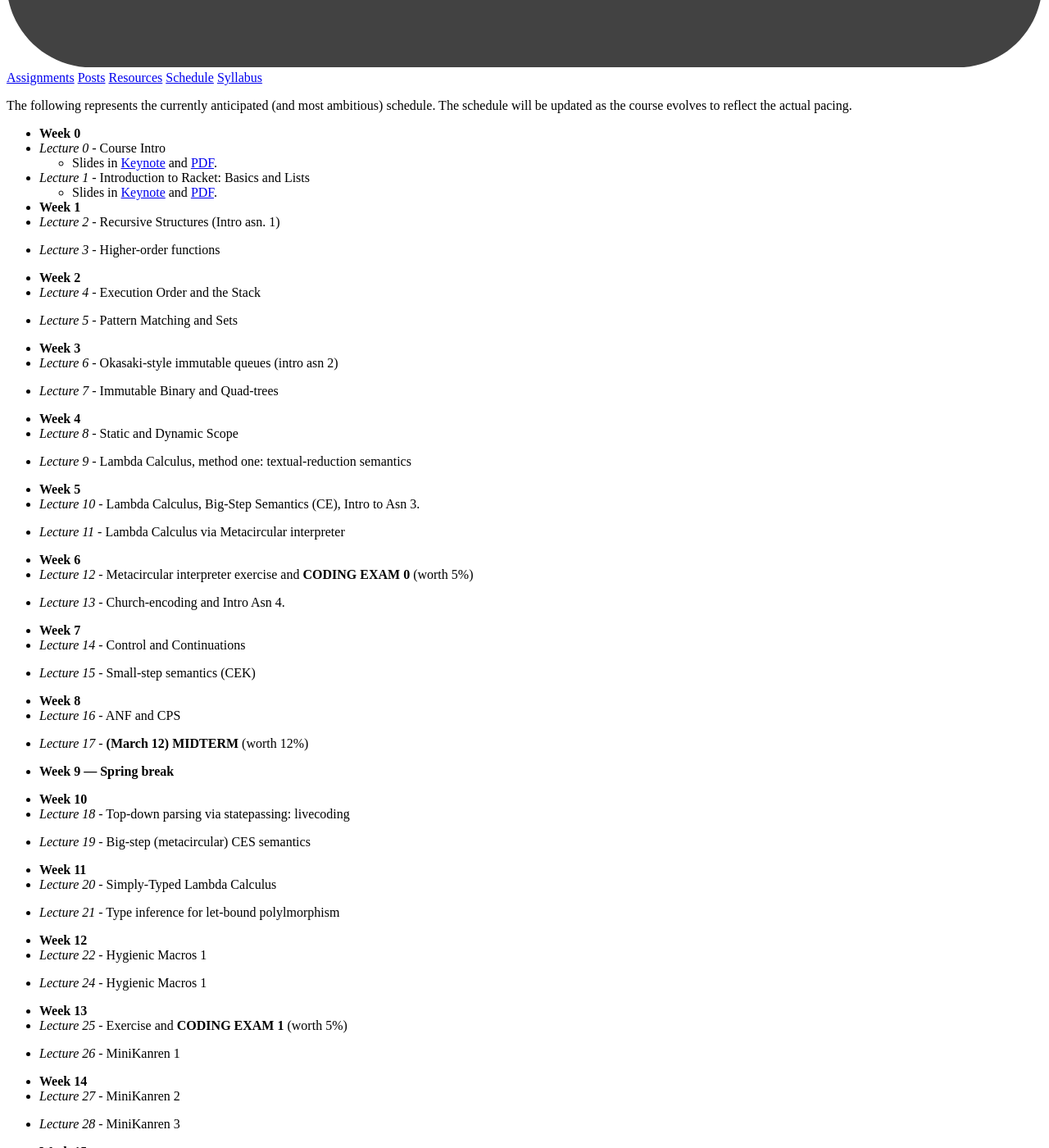
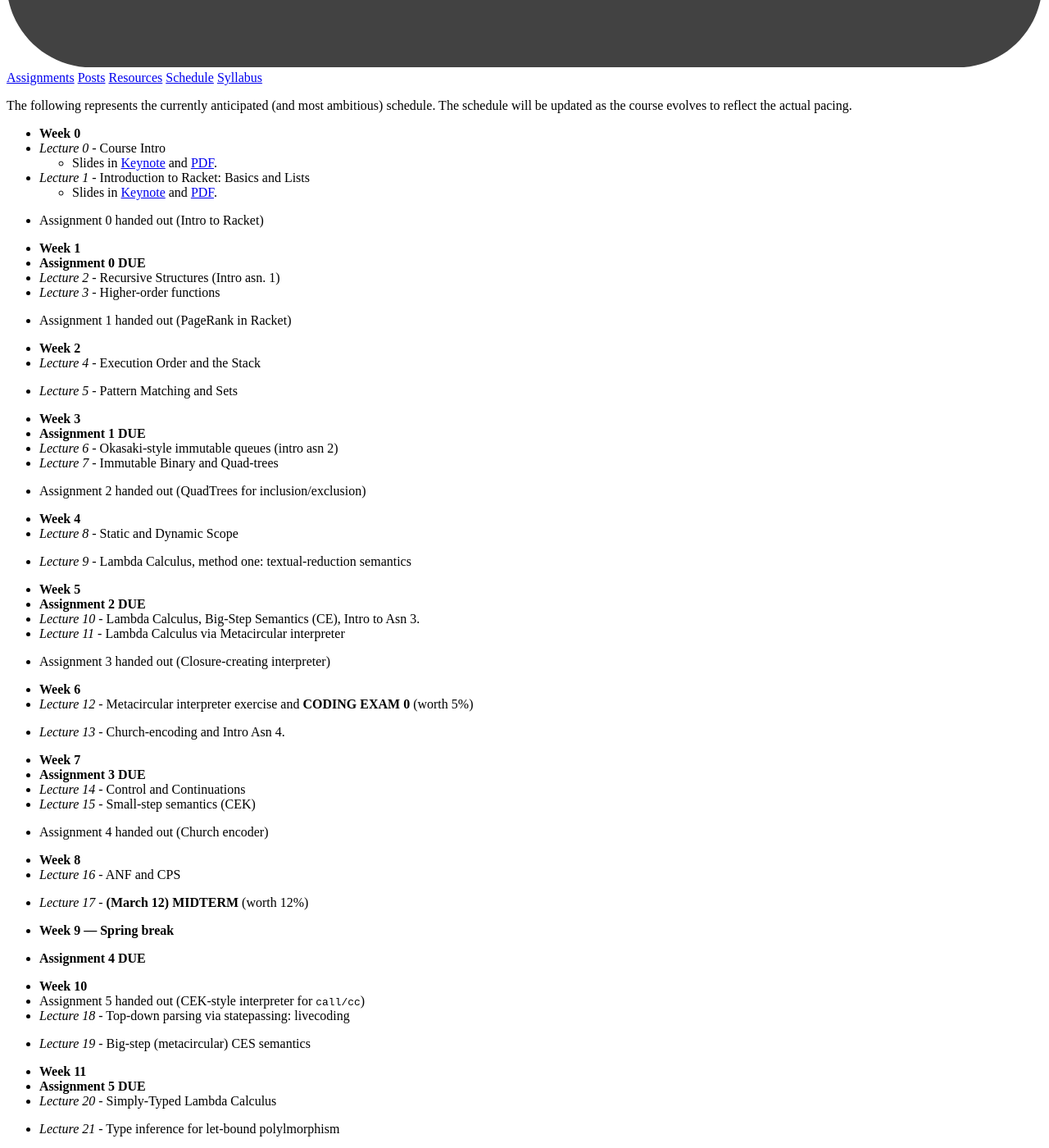
Before and after one commit to kmicinski/cis352-s21, a Jekyll site: the page docs/schedule/index.html, which Jekyll copies as it is, in a window 1280 px wide and 1400 px high, scrolled down 997 px. Shown: the whole window at 82% size. Built offline with Jekyll 4.4.1, drawn with Linux system fonts in a browser that asks for light colours; nearby versions of some CDN libraries; library files that are not in the unit come from our copies; some of the changed text lies outside the part shown.

Commit message:
webpage update

```diff
--- a/docs/feed.xml
+++ b/docs/feed.xml
@@ -5,8 +5,8 @@
     <description>(Spring '20) Programming Languages: Theory and Practice (CMSC352 at Syracuse University)</description>
     <link>http://kmicinski.com/cis352-s20/</link>
     <atom:link href="http://kmicinski.com/cis352-s20/feed.xml" rel="self" type="application/rss+xml"/>
-    <pubDate>Thu, 16 Jan 2020 04:26:45 -0500</pubDate>
-    <lastBuildDate>Thu, 16 Jan 2020 04:26:45 -0500</lastBuildDate>
+    <pubDate>Thu, 16 Jan 2020 10:38:38 -0500</pubDate>
+    <lastBuildDate>Thu, 16 Jan 2020 10:38:38 -0500</lastBuildDate>
     <generator>Jekyll v3.8.5</generator>
 
       <item>
--- a/docs/schedule/index.html
+++ b/docs/schedule/index.html
@@ -86,10 +86,15 @@ evolves to reflect the actual pacing.</p>
       <li>Slides in <a href="http://kmicinski.com//cis352-s20/assets/slides/racket-basics.key">Keynote</a> and <a href="http://kmicinski.com//cis352-s20/assets/slides/racket-basics.pdf">PDF</a>.</li>
     </ul>
   </li>
+  <li>
+    <p>Assignment 0 handed out (Intro to Racket)</p>
+  </li>
   <li><strong>Week 1</strong></li>
+  <li><strong>Assignment 0 DUE</strong></li>
   <li><em>Lecture 2</em> - Recursive Structures (Intro asn. 1)</li>
+  <li><em>Lecture 3</em> - Higher-order functions</li>
   <li>
-    <p><em>Lecture 3</em> - Higher-order functions</p>
+    <p>Assignment 1 handed out (PageRank in Racket)</p>
   </li>
   <li><strong>Week 2</strong></li>
   <li><em>Lecture 4</em> - Execution Order and the Stack</li>
@@ -97,9 +102,11 @@ evolves to reflect the actual pacing.</p>
     <p><em>Lecture 5</em> - Pattern Matching and Sets</p>
   </li>
   <li><strong>Week 3</strong></li>
+  <li><strong>Assignment 1 DUE</strong></li>
   <li><em>Lecture 6</em> - Okasaki-style immutable queues (intro asn 2)</li>
+  <li><em>Lecture 7</em> - Immutable Binary and Quad-trees</li>
   <li>
-    <p><em>Lecture 7</em> - Immutable Binary and Quad-trees</p>
+    <p>Assignment 2 handed out (QuadTrees for inclusion/exclusion)</p>
   </li>
   <li><strong>Week 4</strong></li>
   <li><em>Lecture 8</em> - Static and Dynamic Scope</li>
@@ -107,9 +114,11 @@ evolves to reflect the actual pacing.</p>
     <p><em>Lecture 9</em> - Lambda Calculus, method one: textual-reduction semantics</p>
   </li>
   <li><strong>Week 5</strong></li>
+  <li><strong>Assignment 2 DUE</strong></li>
   <li><em>Lecture 10</em> - Lambda Calculus, Big-Step Semantics (CE), Intro to Asn 3.</li>
+  <li><em>Lecture 11</em> - Lambda Calculus via Metacircular interpreter</li>
   <li>
-    <p><em>Lecture 11</em> - Lambda Calculus via Metacircular interpreter</p>
+    <p>Assignment 3 handed out (Closure-creating interpreter)</p>
   </li>
   <li><strong>Week 6</strong></li>
   <li><em>Lecture 12</em> - Metacircular interpreter exercise and <strong>CODING EXAM 0</strong> (worth 5%)</li>
@@ -117,42 +126,51 @@ evolves to reflect the actual pacing.</p>
     <p><em>Lecture 13</em> - Church-encoding and Intro Asn 4.</p>
   </li>
   <li><strong>Week 7</strong></li>
+  <li><strong>Assignment 3 DUE</strong></li>
   <li><em>Lecture 14</em> - Control and Continuations</li>
+  <li><em>Lecture 15</em> - Small-step semantics (CEK)</li>
   <li>
-    <p><em>Lecture 15</em> - Small-step semantics (CEK)</p>
+    <p>Assignment 4 handed out (Church encoder)</p>
   </li>
   <li><strong>Week 8</strong></li>
   <li><em>Lecture 16</em> - ANF and CPS</li>
   <li>
     <p><em>Lecture 17</em> - <strong>(March 12) MIDTERM</strong> (worth 12%)</p>
   </li>
+  <li><strong>Week 9 — Spring break</strong></li>
   <li>
-    <p><strong>Week 9 — Spring break</strong></p>
+    <p><strong>Assignment 4 DUE</strong></p>
   </li>
   <li><strong>Week 10</strong></li>
+  <li>Assignment 5 handed out (CEK-style interpreter for <code class="highlighter-rouge">call/cc</code>)</li>
   <li><em>Lecture 18</em> - Top-down parsing via statepassing: livecoding</li>
   <li>
     <p><em>Lecture 19</em> - Big-step (metacircular) CES semantics</p>
   </li>
   <li><strong>Week 11</strong></li>
+  <li><strong>Assignment 5 DUE</strong></li>
   <li><em>Lecture 20</em> - Simply-Typed Lambda Calculus</li>
   <li>
     <p><em>Lecture 21</em> - Type inference for let-bound polylmorphism</p>
   </li>
   <li><strong>Week 12</strong></li>
+  <li>Assignment 6 handed out (CES-style interpreter for <code class="highlighter-rouge">set!</code>)</li>
   <li><em>Lecture 22</em> - Hygienic Macros 1</li>
   <li>
     <p><em>Lecture 24</em> - Hygienic Macros 1</p>
   </li>
   <li><strong>Week 13</strong></li>
+  <li><strong>Assignment 6 DUE</strong></li>
   <li><em>Lecture 25</em> - Exercise and <strong>CODING EXAM 1</strong> (worth 5%)</li>
+  <li><em>Lecture 26</em> - MiniKanren 1</li>
   <li>
-    <p><em>Lecture 26</em> - MiniKanren 1</p>
+    <p>Assignment 7 handed out (MiniKanren)</p>
   </li>
   <li><strong>Week 14</strong></li>
   <li><em>Lecture 27</em> - MiniKanren 2</li>
+  <li><em>Lecture 28</em> - MiniKanren 3</li>
   <li>
-    <p><em>Lecture 28</em> - MiniKanren 3</p>
+    <p><strong>Assignment 5 DUE</strong> (last day of class)</p>
   </li>
   <li><strong>Week 15</strong></li>
   <li>
```
